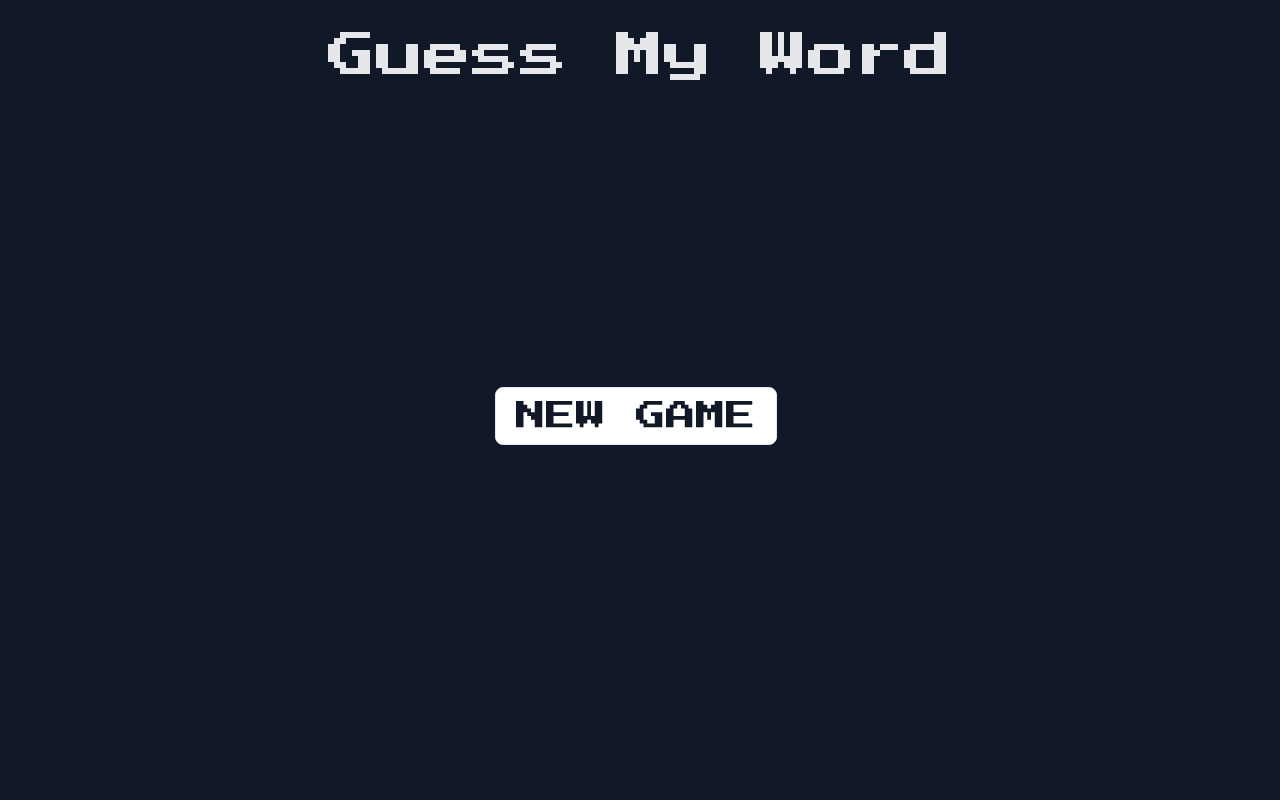
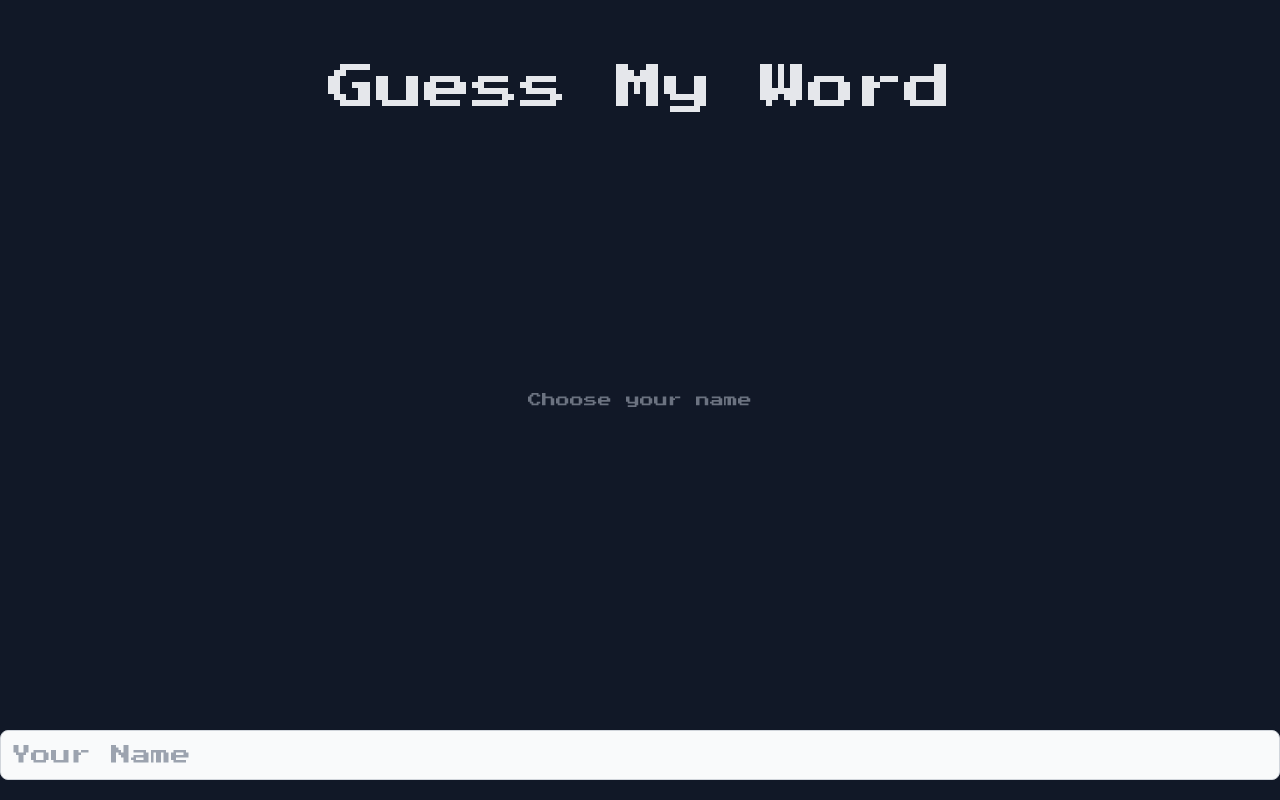
Before and after one commit to Gauthier-Rodriguez/WordsGameReactTSTW, a React (Vite) app: page / in a window 1280 px wide. Built offline with nearby package versions, Linux system fonts and the light colour scheme; no server answers.

Commit message:
feat :  add rooms

```diff
--- a/src/Components/Game/Game.tsx
+++ b/src/Components/Game/Game.tsx
@@ -1,13 +1,17 @@
 import io from 'socket.io-client';
-const socket = io('https://wgservernodejs.onrender.com');
+/* const socket = io('https://wgservernodejs.onrender.com'); */
+const socket = io('localhost:3000');
 import { useEffect } from 'react';
 import { useState } from 'react';
 import Count from '../Count/Count';
 import WinAnim from '../WinAnim/WinAnim';
 import { useRef } from 'react';
 
+interface GameProps {
+  roomNumber: number;
+}
 
-const Game = () => {
+const Game = ({roomNumber} : GameProps) => {
   const [word, setWord] = useState('');
   const [p2word, setP2word] = useState<string[]>([]);
   const [p2wordToDisplay, setp2wordToDisplay] = useState<string[]>([]);
@@ -16,6 +20,12 @@ const Game = () => {
   const [gameWon, setGameWon] = useState(false);
   const inputRef = useRef<HTMLInputElement>(null);
   const [errorMessage, setErrorMessage] = useState<string>('');
+
+  const joinRoom = () => {
+    if (roomNumber !== undefined) {
+      socket.emit('joinRoom', roomNumber);
+    }
+  }
 
   const compareWords = (word1: string, word2: string) => {
 
@@ -44,7 +54,7 @@ const Game = () => {
   const submitWord = (e : React.FormEvent) => {
     e.preventDefault();
     if ( p1word.length <= p2word.length) {
-      socket.emit('word', word);
+      socket.emit('word', {word, roomNumber});
       if(p1word.length > 0){
         setP1word((prev) => [...prev, word]);
       }
@@ -118,6 +128,7 @@ const Game = () => {
     socket.on('p2_word', (word) => {
       setP2word((prev) => [...prev, word]);
     });
+    joinRoom();
   }, [socket]);
 
     return (
@@ -147,7 +158,7 @@ const Game = () => {
               ref={inputRef}
               value={word}
               placeholder="My word..."
-              className="fixed bottom-5 bg-gray-50 border border-gray-300 text-gray-900 text-xl rounded-lg focus:ring-gray-500 focus:border-gray-500 block w-full p-2.5 dark:bg-gray-700 dark:border-gray-600 dark:placeholder-gray-400 dark:text-white dark:focus:ring-gray-500 dark:focus:gray-500" required
+              className="fixed bottom-5 bg-gray-50 border border-gray-300 text-gray-900 text-xl rounded-lg focus:ring-gray-500 focus:border-gray-500 block w-full p-2.5 dark:bg-gray-700 dark:border-gray-600 dark:placeholder-gray-400 dark:text-white dark:focus:ring-gray-500 dark:focus:gray-500 font-pixel" required
               onChange={(e) => {
                 setWord(e.target.value);
               }}/>
--- a/src/Components/Home/Home.tsx
+++ b/src/Components/Home/Home.tsx
@@ -1,13 +1,25 @@
 import { useState } from 'react';
 import Game from '../Game/Game';
 import NewGame from '../NewGame/NewGame';
+import Room from '../Room/Room';
 
 
 const Home = () => {
   const [game, setGame] = useState<boolean>(false);
+  const [userName, setUserName] = useState<string>('');
+  const [nameChoosed, setNameChoosed] = useState<boolean>(false);
+  const [wantToPlay, setWantToPlay] = useState<boolean>(false);
+
+  const handelUserName = (e: React.ChangeEvent<HTMLInputElement>) => {
+    setUserName(e.target.value);
+  }
+  const handelSubmit = (e: React.FormEvent) => {
+    e.preventDefault();
+    setNameChoosed(true);
+  }
 
 
-  return (
+  /* return (
 
     <div className="h-screen flex flex-col items-center ">
       {game ? <Game /> :
@@ -18,7 +30,47 @@ const Home = () => {
       }
 
     </div>
-  )
+  ) */
+
+    return (
+      <div className="h-screen flex flex-col items-center justify-center">
+        <h1 className='h-10 text-5xl text-gray-200 pt-6 px-5 font-pixel text-center fixed top-10'>Guess My Word</h1>
+        {!nameChoosed ? (
+        <form className='flex flex-col items-center' onSubmit={(e) => handelSubmit(e)}>
+          <h1 className='text-sm text-gray-500 font-pixel text-center'>Choose your name</h1>
+          <input type="text"
+                value={userName}
+                placeholder="Your Name"
+                className="fixed bottom-5 bg-gray-50 border border-gray-300 text-gray-900 text-xl rounded-lg focus:ring-gray-500 focus:border-gray-500 block w-full p-2.5 dark:bg-gray-700 dark:border-gray-600 dark:placeholder-gray-400 dark:text-white dark:focus:ring-gray-500 dark:focus:gray-500 font-pixel" required
+                onChange={(e) => {handelUserName(e);}}
+          />
+
+          </form>
+        ):(
+          <>
+
+            {!wantToPlay ? (
+              <div className='pt-10 flex flex-col items-center'>
+                <h1 className='text-xl text-gray-300 font-pixel text-center'>Hello {userName}</h1>
+                <p className='text-l text-gray-300 font-pixel text-center pt-24'>Do you want to play a little game?</p>
+                <span className='text-l text-gray-300 font-pixel pt-10 animate-pulse'>
+                  <button onClick={() => setWantToPlay(true)}>Y</button> / <button>n</button> ?
+                </span>
+              </div>
+            ):(
+              <>
+                {/* {game ? <Game /> : <NewGame setGame={setGame} />} */}
+                <Room />
+
+              </>
+            )}
+
+
+          </>
+          )
+        }
+      </div>
+    )
 
 }
 
--- /dev/null
+++ b/src/Components/Room/Room.tsx
@@ -0,0 +1,40 @@
+import { useState } from "react";
+import io from 'socket.io-client';
+/* const socket = io('https://wgservernodejs.onrender.com'); */
+const socket = io('localhost:3000');
+import Game from "../Game/Game";
+
+const Room = () => {
+  const [roomNumber, setRoomNumber] = useState<number>();
+  const [roomChoosed, setRoomChoosed] = useState<boolean>(false);
+
+  const handelRoomSelection = (number : number) => {
+
+    setRoomNumber(number);
+    setRoomChoosed(true);
+  }
+
+
+  return (
+    <div>
+      {!roomChoosed ? (
+        <>
+          <h1 className='text-xl text-gray-300 font-pixel text-center pt-80'>Choose a Room</h1>
+          <div className="flex flex-col gap-10 text-xl text-gray-300 font-pixel text-center pt-10 animate-pulse">
+            <div onClick={() => handelRoomSelection(1)}>1</div>
+            <div onClick={() => handelRoomSelection(2)}>2</div>
+            <div onClick={() => handelRoomSelection(3)}>3</div>
+            <div onClick={() => handelRoomSelection(4)}>4</div>
+            <div onClick={() => handelRoomSelection(5)}>5</div>
+          </div>
+        </>
+      ) : (
+        <>
+          <Game roomNumber={roomNumber as number}/>
+        </>
+      )}
+    </div>
+  );
+}
+
+export default Room;
```
